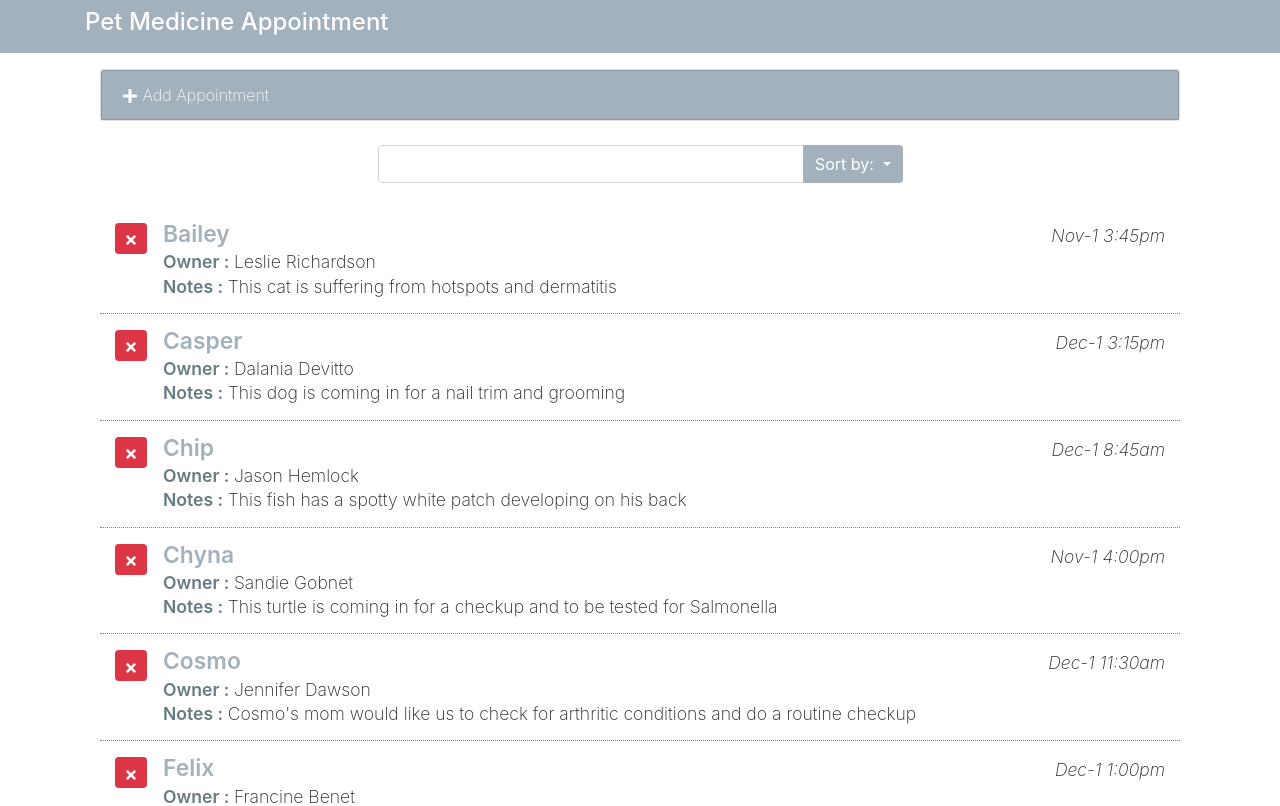
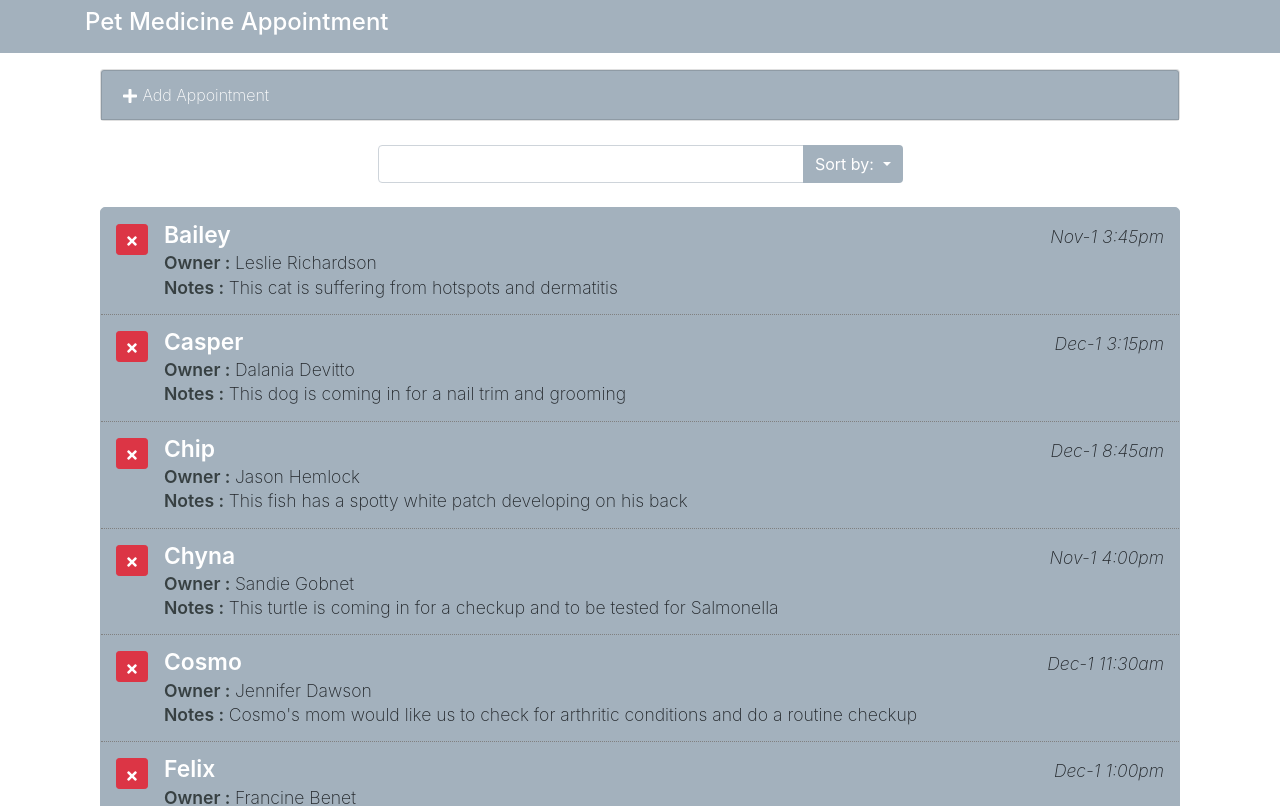
Before and after one commit to Pablomombo/Pet-appointment, a React (Create React App) app: page / in a window 1280 px wide. Shown: the top 806 px of the page. Built offline with nearby package versions, Linux system fonts and the light colour scheme.

Commit message:
colors 2

```diff
--- a/src/css/App.css
+++ b/src/css/App.css
@@ -9,6 +9,9 @@
 
 .appointment-list {
   font-size: 1.1em;
+  border: 1px solid #a3b1bd;
+  border-radius: 5px;
+  background-color: #a3b1bd;
 }
 
 .appointment-list .pet-item {
@@ -21,14 +24,14 @@
 
 .appointment-list .pet-name {
   font-weight: 600;
-  color: #a3b1bd;
+  color: white;
   font-size: 1.3em;
   line-height: 100%;
 }
 
 .appointment-list .label-item {
   font-weight: 600;
-  color: #667b82;
+  color: #374042;
 }
 
 .appointment-list .apt-date {
```
